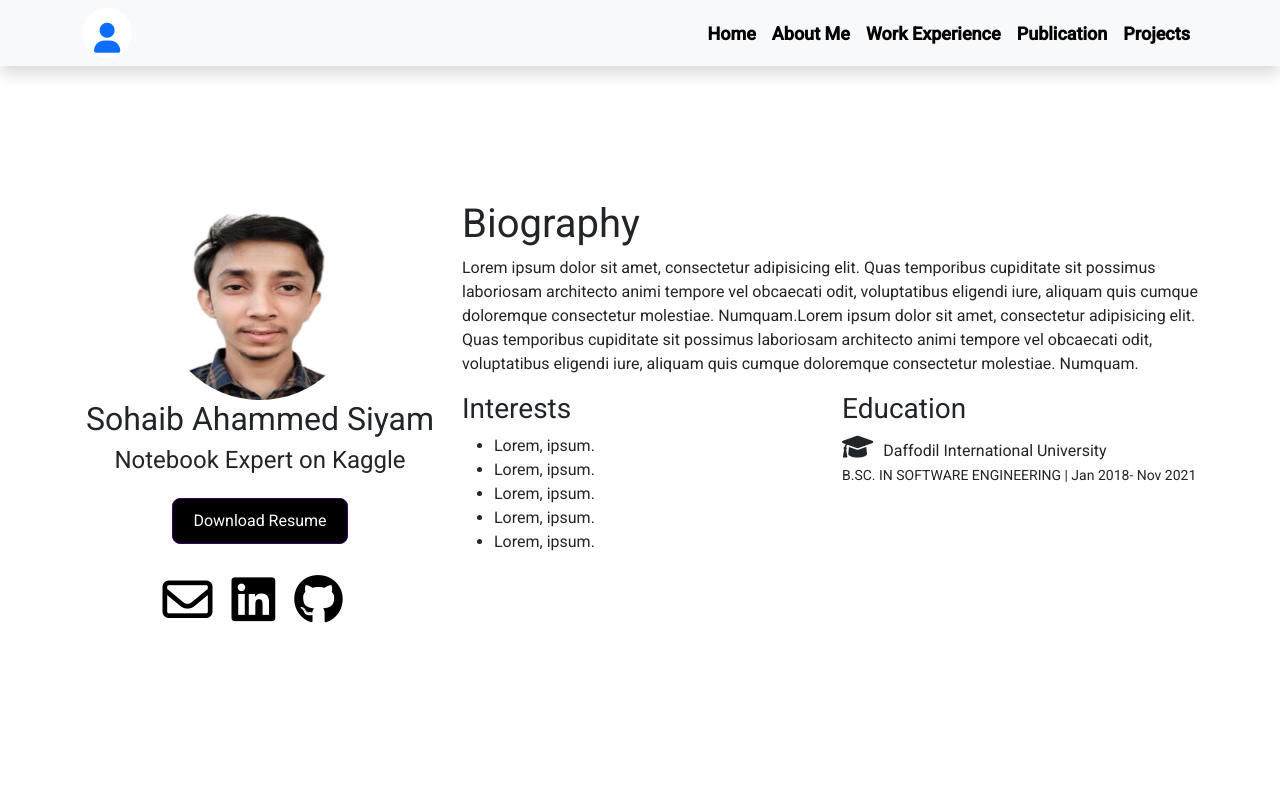
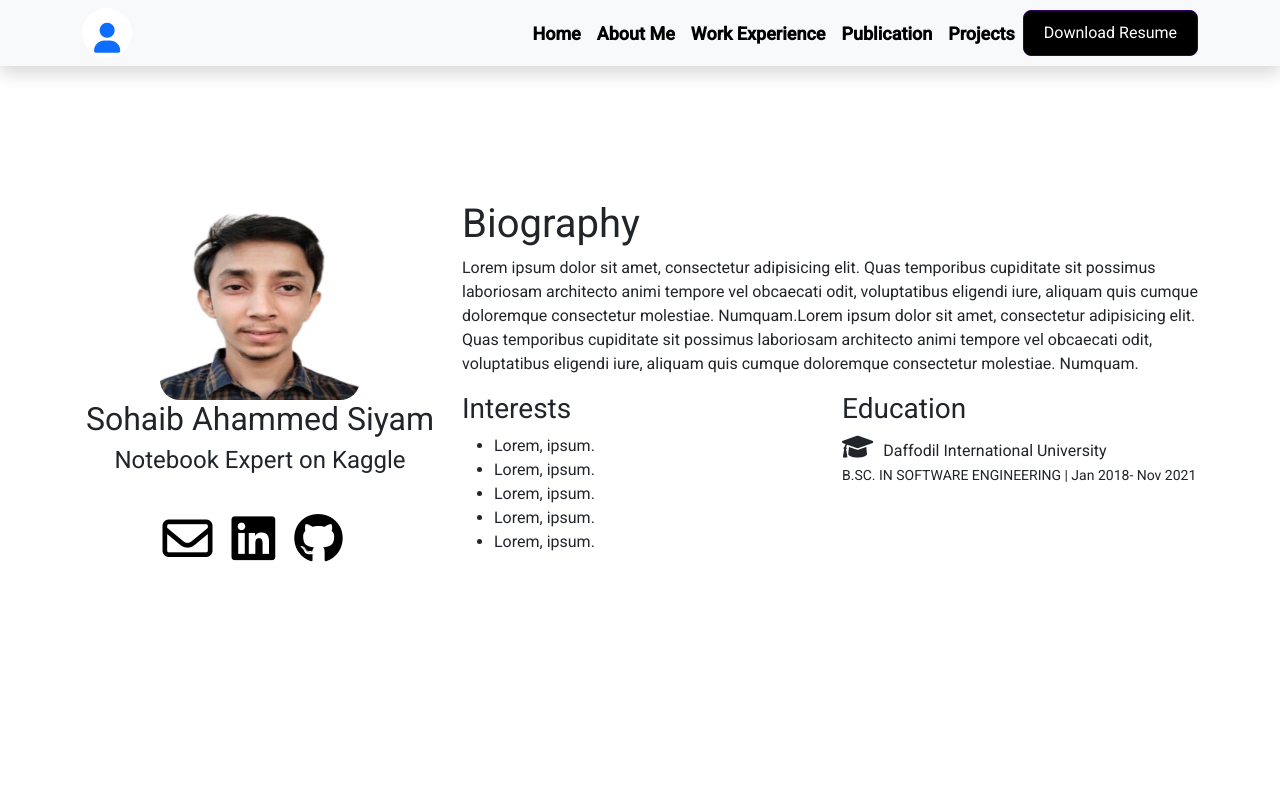
Before and after one commit to asaduzzamanalif/siyam-portfolio, a plain HTML site: page index.html in a window 1280 px wide. Shown: the top 800 px of the page. Drawn offline with nearby package versions, Linux system fonts and the light colour scheme.

Commit message:
Sohaib Ahammed Siyam

```diff
--- a/css/style.css
+++ b/css/style.css
@@ -15,7 +15,7 @@ h1,h2,h3,h4,h5,h6 {
 .image-item img {
     width: 200px;
     height: 200px;
-    border-radius: 50%;
+    border-radius: 20px;
 }
 
 .resume {
@@ -27,7 +27,6 @@ h1,h2,h3,h4,h5,h6 {
 	border-radius: 8px;
 	border: 1px solid #330067;
 	transition: .5s;
-	margin: 15px 0 0 0;
 }
 
 .resume:hover {
--- a/index.html
+++ b/index.html
@@ -45,6 +45,9 @@
                   <li class="nav-item">
                     <a class="nav-link" href="#projects">Projects</a>
                   </li>
+                  <li class="nav-item">
+                    <a href="pdf/ai_engineer_sohaib_ahammed_siyam.pdf" class="resume">Download Resume </a>
+                  </li>
                 </ul>
               </div>
             </div>
@@ -66,7 +69,6 @@
               <div class="bio">
                   <h2>Sohaib Ahammed Siyam</h2>
                   <h4>Notebook Expert on Kaggle</h4>
-                  <a href="pdf/ai_engineer_sohaib_ahammed_siyam.pdf" class="resume">Download Resume </a>
               </div>
               <!-- Social Media -->
               <div class="social">
```
Also changed, not shown: images/profile-removebg-preview.png (added).
